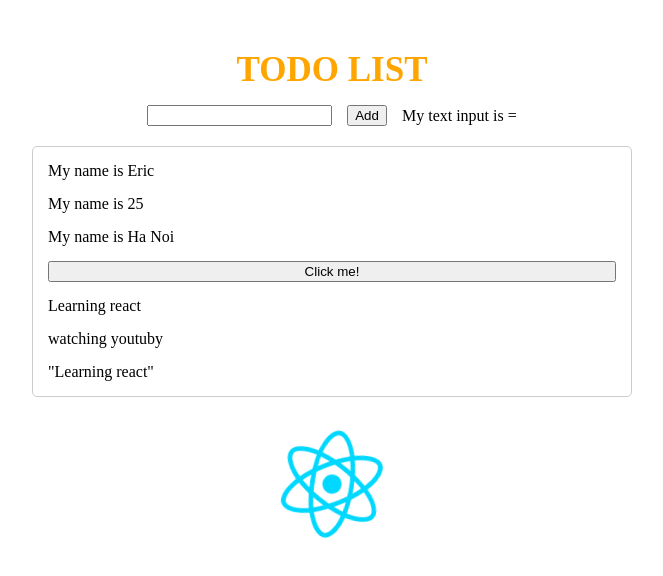
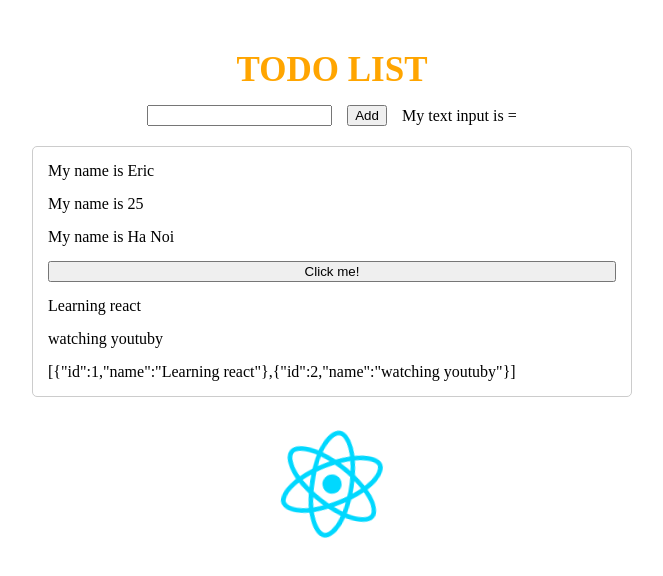
Before and after one commit to AnAnh2k/react-hoidanit, a React (Vite) app: page / in a window 1280 px wide. Shown: the top 576 px of the page, without its empty margins (308-971 px from the left). Built offline with nearby package versions, Linux system fonts and the light colour scheme.

Commit message:
video 38

```diff
--- a/src/App.jsx
+++ b/src/App.jsx
@@ -17,7 +17,12 @@ function App() {
   };
 
   const addNewTodo = (name) => {
-    alert(`call me ${name}`);
+    const newTodo = { id: randomIntFromInterval(1, 100000000), name: name };
+    setTodoList([...todoList, newTodo]);
+  };
+
+  const randomIntFromInterval = (min, max) => {
+    return Math.floor(Math.random() * (max - min + 1) + min);
   };
 
   return (
--- a/src/components/todo/TodoData.jsx
+++ b/src/components/todo/TodoData.jsx
@@ -16,7 +16,7 @@ export default function TodoData(props) {
       <button>Click me!</button>
       <div>Learning react</div>
       <div>watching youtuby</div>
-      <div>{JSON.stringify(props.todoList[0].name)}</div>
+      <div>{JSON.stringify(props.todoList)}</div>
     </div>
   );
 }
--- a/src/components/todo/TodoNew.jsx
+++ b/src/components/todo/TodoNew.jsx
@@ -5,7 +5,7 @@ export default function TodoNew(props) {
   const { addNewTodo } = props;
   const [valueInput, SetValueInput] = useState("");
   const handleClick = () => {
-    console.log(valueInput);
+    addNewTodo(valueInput);
   };
 
   const handleOnChange = (name) => {
```
